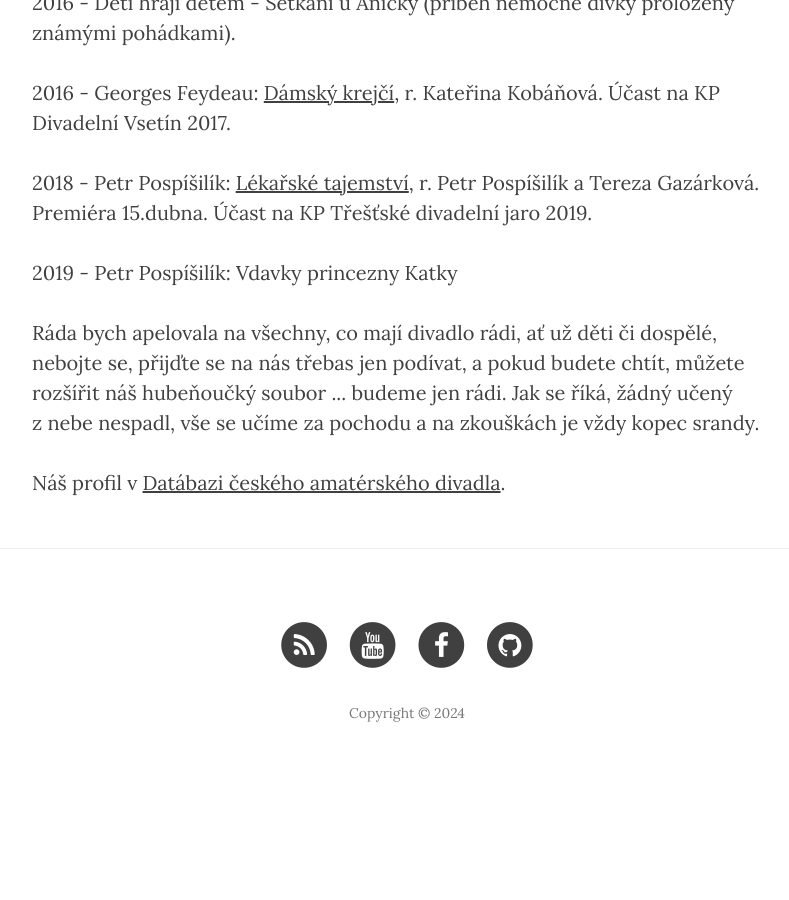
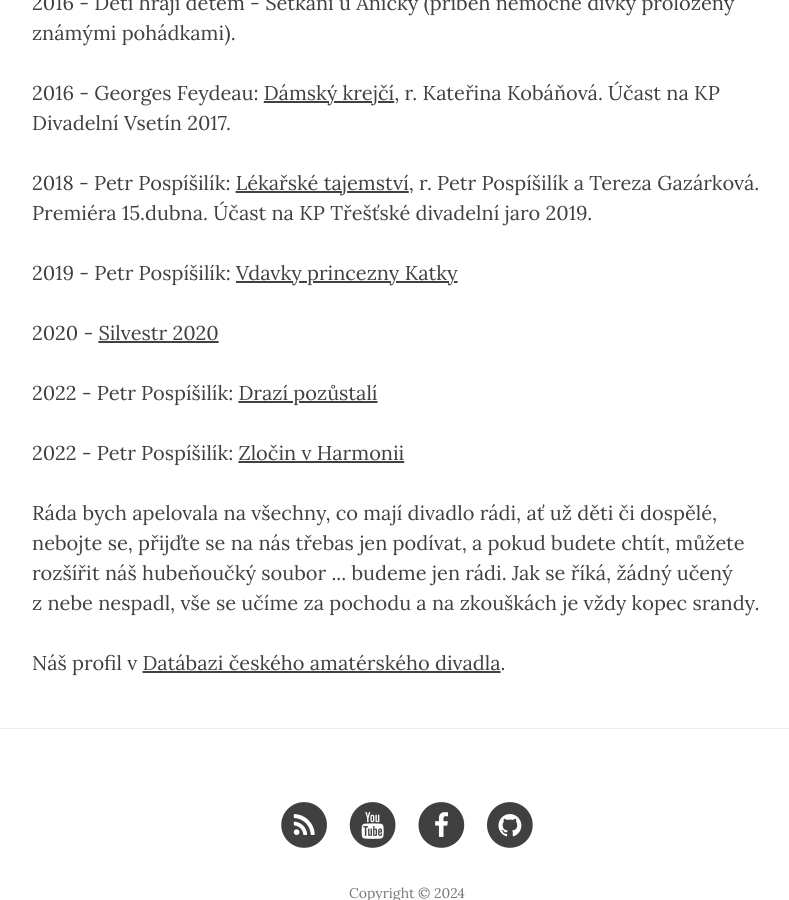
Before and after one commit to xsuchy/pozpatku, a Jekyll site: the page built from about.html, in a window 1280 px wide and 900 px high, scrolled down 1920 px. Shown: the whole window, without its empty margins (233-1022 px from the left). Built offline with Jekyll 4.4.1, drawn with Linux system fonts in a browser that asks for light colours; nearby versions of some CDN libraries; before the commit the page ends 2709 px from its top, so only the background shows below that.

Commit message:
doplinit info o souboru

```diff
--- a/about.html
+++ b/about.html
@@ -47,7 +47,16 @@ Rok 2014, přesněji 20. červen, nám přinesl další premiéru, a to Dívčí
 2018 - Petr Pospíšilík: <a href="/hry/2020/05/10/lekarske-tajemstvi/">Lékařské tajemství</a>, r. Petr Pospíšilík a Tereza Gazárková. Premiéra 15.dubna. Účast na KP Třešťské divadelní jaro 2019.
 </p>
 <p>
-2019 - Petr Pospíšilík: Vdavky princezny Katky
+2019 - Petr Pospíšilík: <a href="/hry/2020/05/11/vdavky-princezny-katky/">Vdavky princezny Katky</a>
+</p>
+<p>
+2020 - <a href="/youtube/2021/01/15/silvestr/">Silvestr 2020</a>
+</p>
+<p>
+2022 - Petr Pospíšilík: <a href="/2022/11/12/drazi-pozustali/">Drazí pozůstalí</a>
+</p>
+<p>
+2022 - Petr Pospíšilík: <a href="/2024/02/24/zlocin-v-harmonii/">Zločin v Harmonii</a>
 </p>
 <p>
 Ráda bych apelovala na všechny, co mají divadlo rádi, ať už děti či dospělé, nebojte se, přijďte se na nás třebas jen podívat, a pokud budete chtít, můžete rozšířit náš hubeňoučký soubor  ...  budeme jen rádi. Jak se říká, žádný učený z nebe nespadl, vše se učíme za pochodu a na zkouškách je vždy kopec srandy.
```
